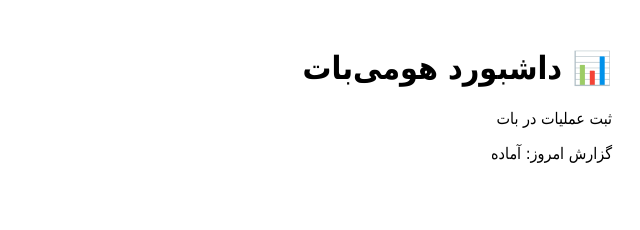
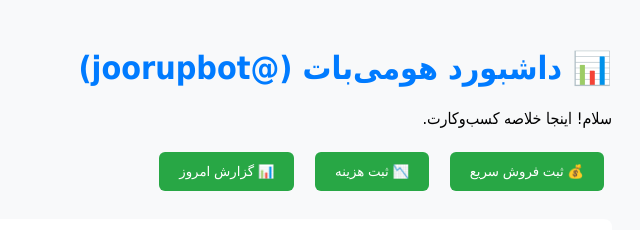
Before and after one commit to kavesmailey/joorup, a plain HTML site: page dashboard/index.html in a window 1280 px wide. Shown: the whole page, without its empty margins (640-1280 px from the left). Drawn offline with Linux system fonts and the light colour scheme.

Commit message:
Update index.html

```diff
--- a/dashboard/index.html
+++ b/dashboard/index.html
@@ -2,12 +2,37 @@
 <html lang="fa" dir="rtl">
 <head>
   <meta charset="UTF-8">
+  <meta name="viewport" content="width=device-width, initial-scale=1.0">
   <title>جووراپ داشبورد</title>
-  <style>body{font-family:Tahoma;padding:20px;}</style>
+  <style>
+    body { font-family: Tahoma; padding: 20px; background: #f8f9fa; text-align: right; }
+    h1 { color: #007bff; }
+    button { padding: 12px 20px; margin: 8px; background: #28a745; color: white; border: none; border-radius: 6px; cursor: pointer; }
+    #result { margin-top: 20px; padding: 15px; background: white; border-radius: 8px; min-height: 100px; }
+  </style>
 </head>
 <body>
-  <h1>📊 داشبورد هومی‌بات</h1>
-  <p>ثبت عملیات در بات</p>
-  <p>گزارش امروز: آماده</p>
+  <h1>📊 داشبورد هومی‌بات (@joorupbot)</h1>
+  <p>سلام! اینجا خلاصه کسب‌وکارت.</p>
+
+  <button onclick="registerSale()">💰 ثبت فروش سریع</button>
+  <button onclick="registerCost()">📉 ثبت هزینه</button>
+  <button onclick="showReport()">📊 گزارش امروز</button>
+
+  <div id="result"></div>
+
+  <script>
+    function registerSale() {
+      const amount = prompt("مبلغ فروش (تومان):", "500000");
+      document.getElementById('result').innerHTML = `<p>💰 فروش ${amount} تومان ثبت شد!</p>`;
+    }
+    function registerCost() {
+      const amount = prompt("مبلغ هزینه (تومان):", "200000");
+      document.getElementById('result').innerHTML = `<p>📉 هزینه ${amount} تومان ثبت شد!</p>`;
+    }
+    function showReport() {
+      document.getElementById('result').innerHTML = `<p>📈 فروش امروز: ۳ تراکنش<br>📉 هزینه: ۲ مورد<br>سود تخمینی: +۱۲۰۰۰۰۰ تومان</p>`;
+    }
+  </script>
 </body>
 </html>
```
